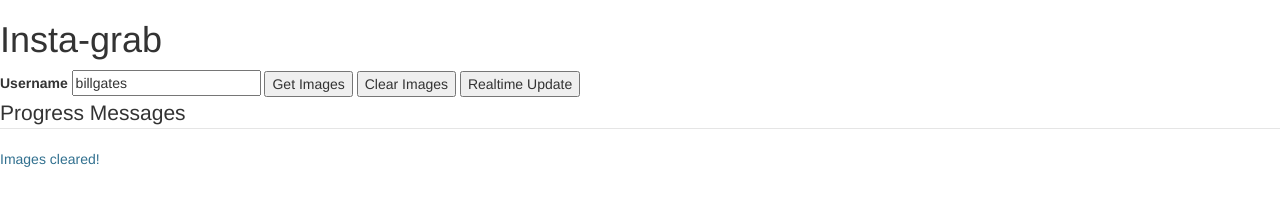
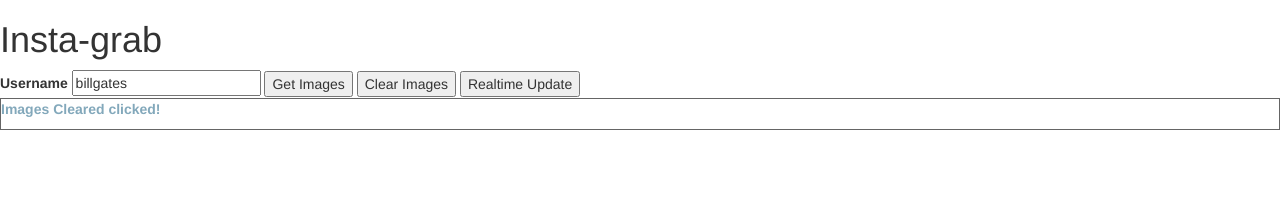
Before and after one commit to Fukuwa/insta-grab, a plain HTML site: page index.html in a window 1280 px wide. Both pictures are taken after a click on the button "Clear Images". Drawn offline with nearby package versions, Linux system fonts and the light colour scheme.

Commit message:
Updated message box behaviour

```diff
--- a/index.html
+++ b/index.html
@@ -34,11 +34,8 @@
                     data-placement="bottom" title="Click to get images in realtime">Realtime Update</button>
                 </div>
             </fieldset>
-            <div class="form-group">
-                <legend>Progress Messages</legend>
-                <div data-spy="affix" data-offset-top="60" data-offset-bottom="200">
-                    <span id="status" />
-                </div>
+            <div class="trans-box" data-spy="affix" data-offset-top="60" data-offset-bottom="200">
+                <span id="status" />
             </div>
         </form>
 
--- a/script.js
+++ b/script.js
@@ -180,11 +180,12 @@ clearImages = function() {
 
     clearClicked = 1;
     if (isEmpty(children)) {
-        console.log('There are no images!');
+        //console.log('There are no images!');
+        updateStatus('There are no images!', 'text-info');
     } else {
         children.empty();
         //console.log("Images cleared!");
-        updateStatus('Images cleared!', 'text-info');
+        updateStatus('Images Cleared clicked!', 'text-info');
     }
 };
 
--- a/style.css
+++ b/style.css
@@ -4,6 +4,16 @@ form {
     background: #e6e6e6;
 }
 */
+
+div.trans-box {
+  background-color: #ffffff;
+  border: 1px solid black;
+  opacity: 0.6;
+}
+
+div.trans-box p {
+  font-weight: bold;
+}
 
 .instagram-list {
     list-style: none;
```
